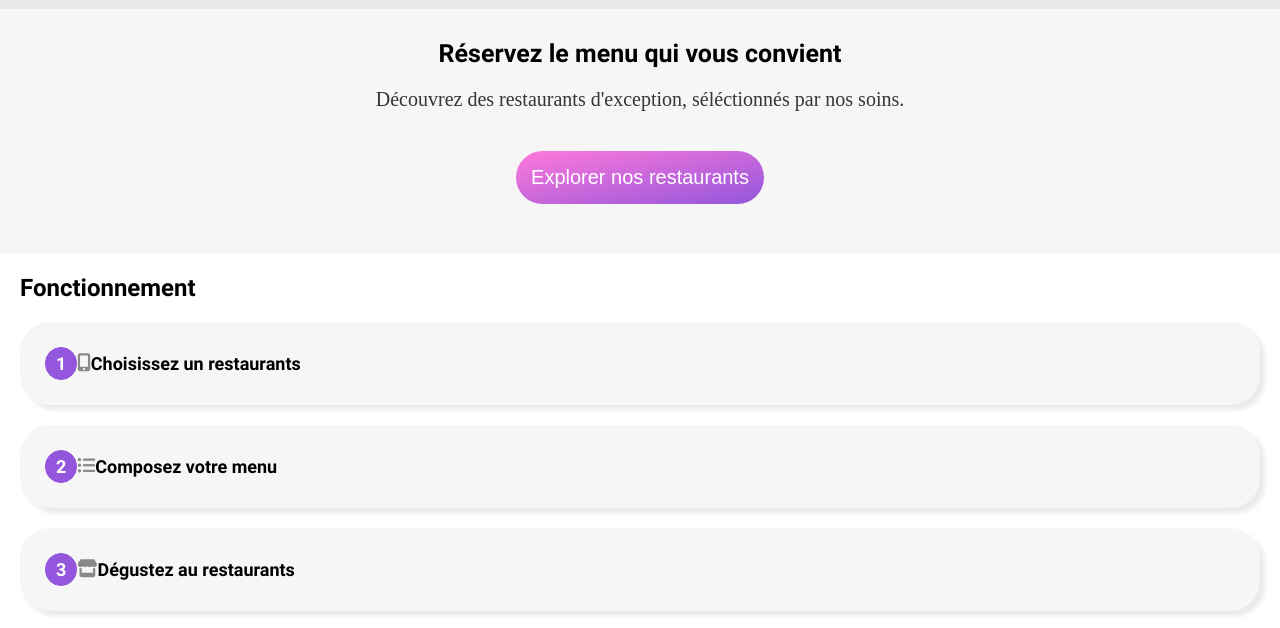
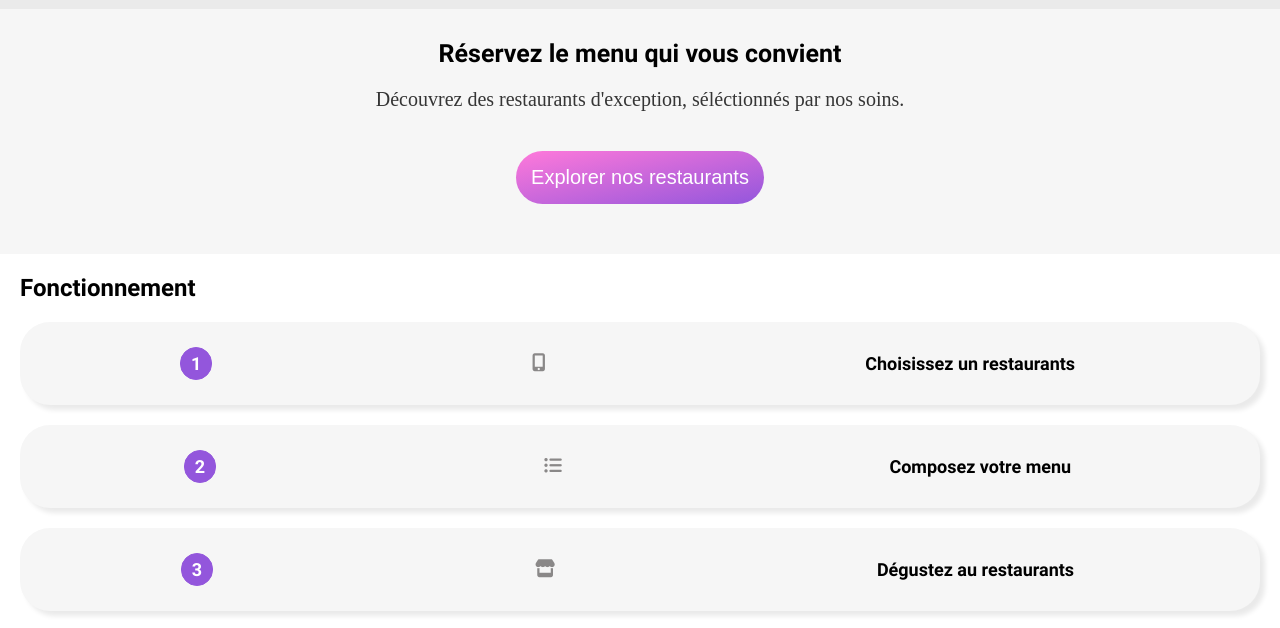
Before and after one commit to FlorenceM38/PROJET-3, a website: page index.html in a window 1280 px wide. Shown: the part 103-731 px from the top of the page. Drawn offline with Linux system fonts and the light colour scheme.

Commit message:
11/08/2022
11/08/2022

```diff
--- a/assets/sass/directory/base/_fondations.scss
+++ b/assets/sass/directory/base/_fondations.scss
@@ -100,7 +100,8 @@ header {
     border-radius: 30px;
     margin: 20px;
     box-shadow: 5px 5px 5px #eaeaea;
-
+    justify-content: space-around;
+    padding-left: 0;
 
 
     &--chiffre {
```
Also changed, not shown: assets/css/style.css, 1 other file.
